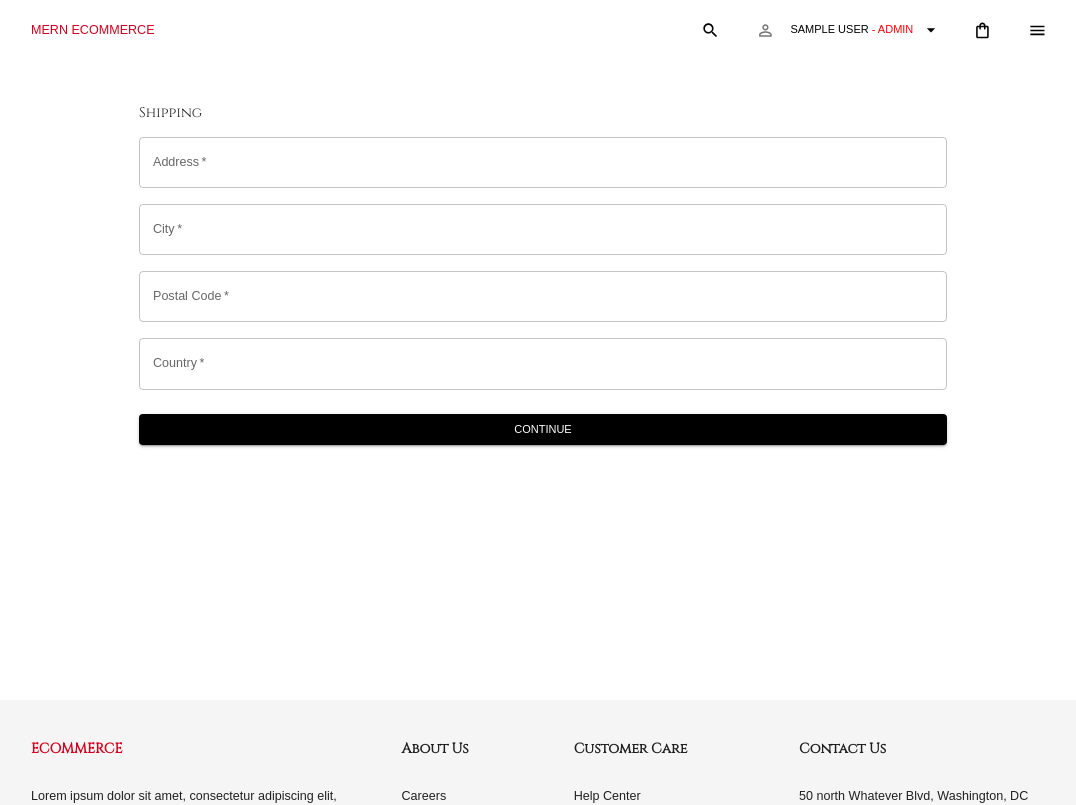
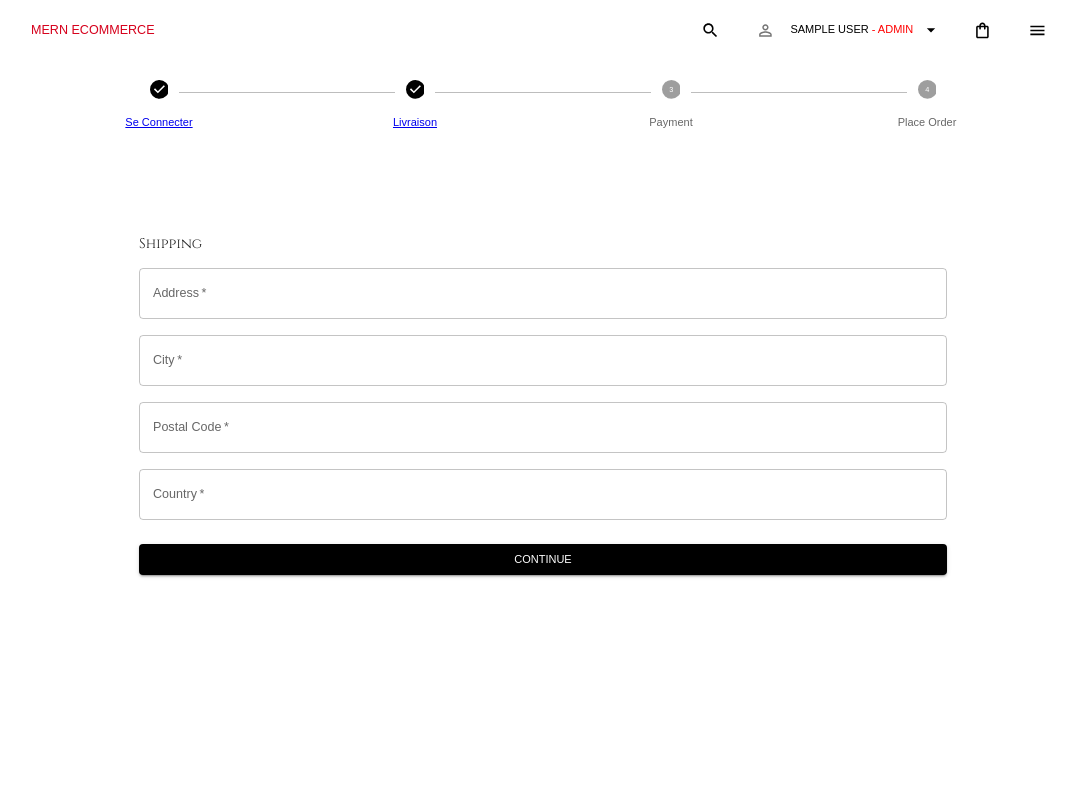
Before and after one commit to Lulu-Soso/MERN-Ecommerce, a React (Create React App) app in the folder frontend/: page /shipping in a window 1280 px wide. Shown: the top 805 px of the page, without its empty margins (97-1173 px from the left). Built offline with nearby package versions, Linux system fonts and the light colour scheme; sample sign-in values are in the browser's storage; a web font is replaced by a local one.

Commit message:
Checkout Steps Component

```diff
--- /dev/null
+++ b/frontend/src/components/CheckoutSteps.jsx
@@ -0,0 +1,32 @@
+import React from 'react';
+import { Link } from 'react-router-dom';
+import { Stepper, Step, StepLabel } from '@mui/material';
+
+const CheckoutSteps = ({ step1, step2, step3, step4 }) => {
+  return (
+    <Stepper activeStep={-1} alternativeLabel>
+      <Step completed={step1}>
+        <StepLabel>
+          {step1 ? <Link to='/login'>Se Connecter</Link> : 'Sign In'}
+        </StepLabel>
+      </Step>
+      <Step completed={step2}>
+        <StepLabel>
+          {step2 ? <Link to='/shipping'>Livraison</Link> : 'Shipping'}
+        </StepLabel>
+      </Step>
+      <Step completed={step3}>
+        <StepLabel>
+          {step3 ? <Link to='/payment'>Paiement</Link> : 'Payment'}
+        </StepLabel>
+      </Step>
+      <Step completed={step4}>
+        <StepLabel>
+          {step4 ? <Link to='/placeorder'>Passer Commande</Link> : 'Place Order'}
+        </StepLabel>
+      </Step>
+    </Stepper>
+  );
+};
+
+export default CheckoutSteps;
--- a/frontend/src/scenes/shipping/Shipping.jsx
+++ b/frontend/src/scenes/shipping/Shipping.jsx
@@ -1,9 +1,10 @@
 import React, { useState } from "react";
 import { useDispatch, useSelector } from "react-redux";
 import { useNavigate } from "react-router-dom";
-import { TextField, Button, Typography, Grid } from "@mui/material";
+import { TextField, Button, Typography, Grid, Box } from "@mui/material";
 import FormContainer from "../../components/FormContainer";
 import { saveShippingAddress } from "../../slices/cartSlice";
+import CheckoutSteps from "../../components/CheckoutSteps";
 
 const Shipping = () => {
   const cart = useSelector((state) => state.cart);
@@ -26,6 +27,8 @@ const Shipping = () => {
   };
 
   return (
+    <Box width="80%" m="80px auto">
+      <CheckoutSteps step1 step2 />
       <FormContainer>
         <Typography variant="h4" sx={{ mt: 3, mb: 2 }}>
           Shipping
@@ -80,6 +83,7 @@ const Shipping = () => {
           </Button>
         </form>
       </FormContainer>
+    </Box>
   );
 };
 
```
Lines whose indentation alone changed are shown as unchanged.
